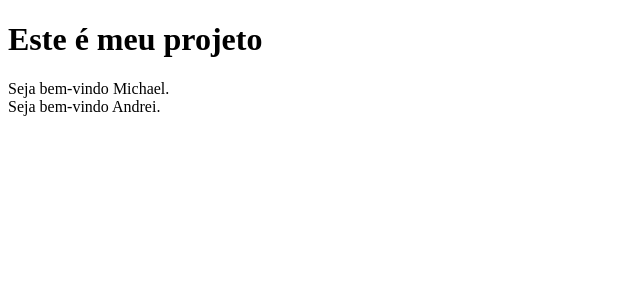
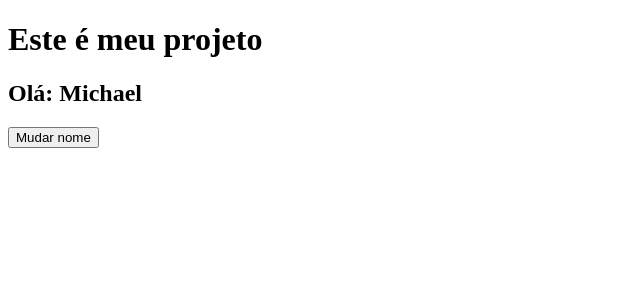
Before and after one commit to menestrel-mkmb/udemy_react, a React (Create React App) app in the folder primeiro-app/: page / in a window 1280 px wide. Shown: the top 300 px of the page, without its empty margins (0-640 px from the left). Built offline with nearby package versions, Linux system fonts and the light colour scheme.

Commit message:
first useState n use parameter;

```diff
--- a/primeiro-app/src/App.js
+++ b/primeiro-app/src/App.js
@@ -1,12 +1,23 @@
+import { useState } from 'react';
+
+//custom components
 import Welcome from './components/Welcome.js';
 
+
 function App() {
+  const [nome, setNome] = useState('Michael');
+
+  function changeName(newName){
+    setNome(newName);
+  }
+
   return (
     <div>
       <h1>Este é meu projeto</h1>
-      <Welcome nome="Michael"/>
-      <br/>
-      <Welcome nome="Andrei"/>
+      <h2>Olá: {nome}</h2>
+      <button onClick={ () => changeName('Teste') }>
+        Mudar nome
+      </button>
     </div>
   );
 }
```
